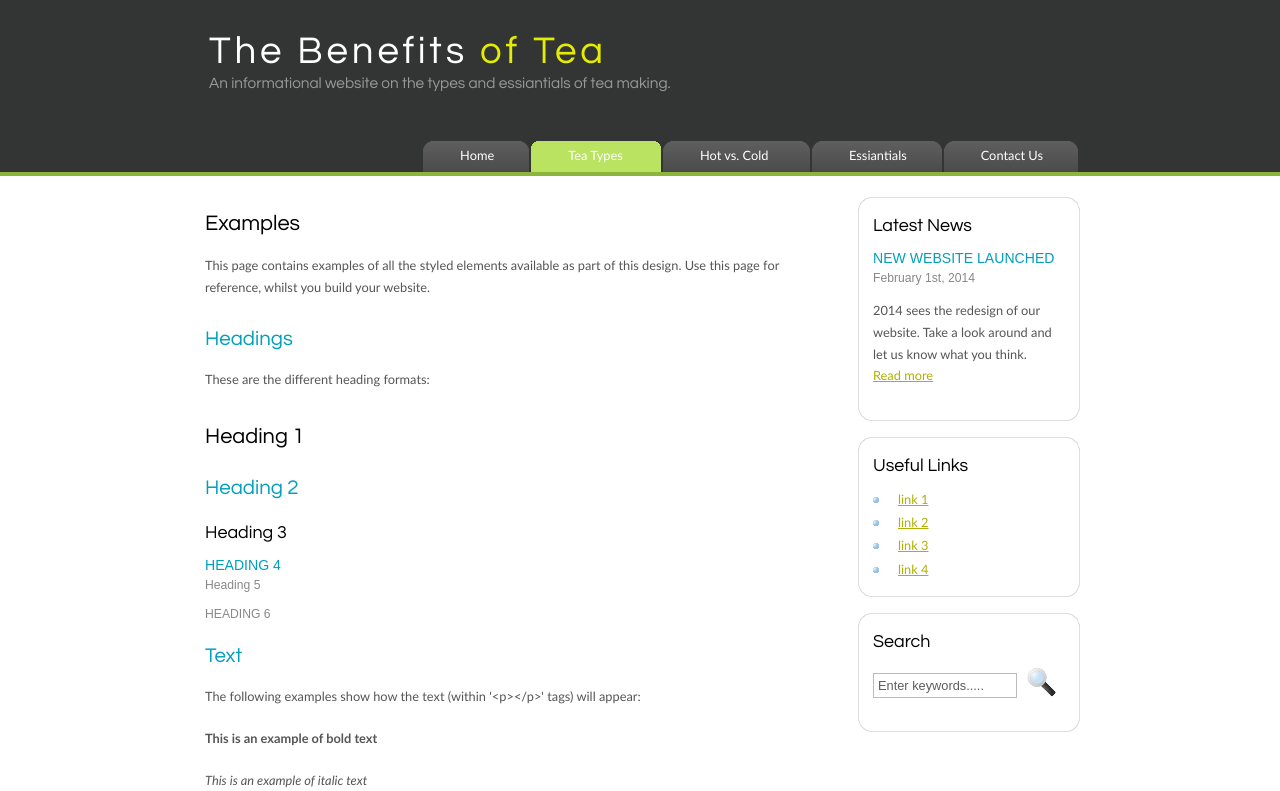
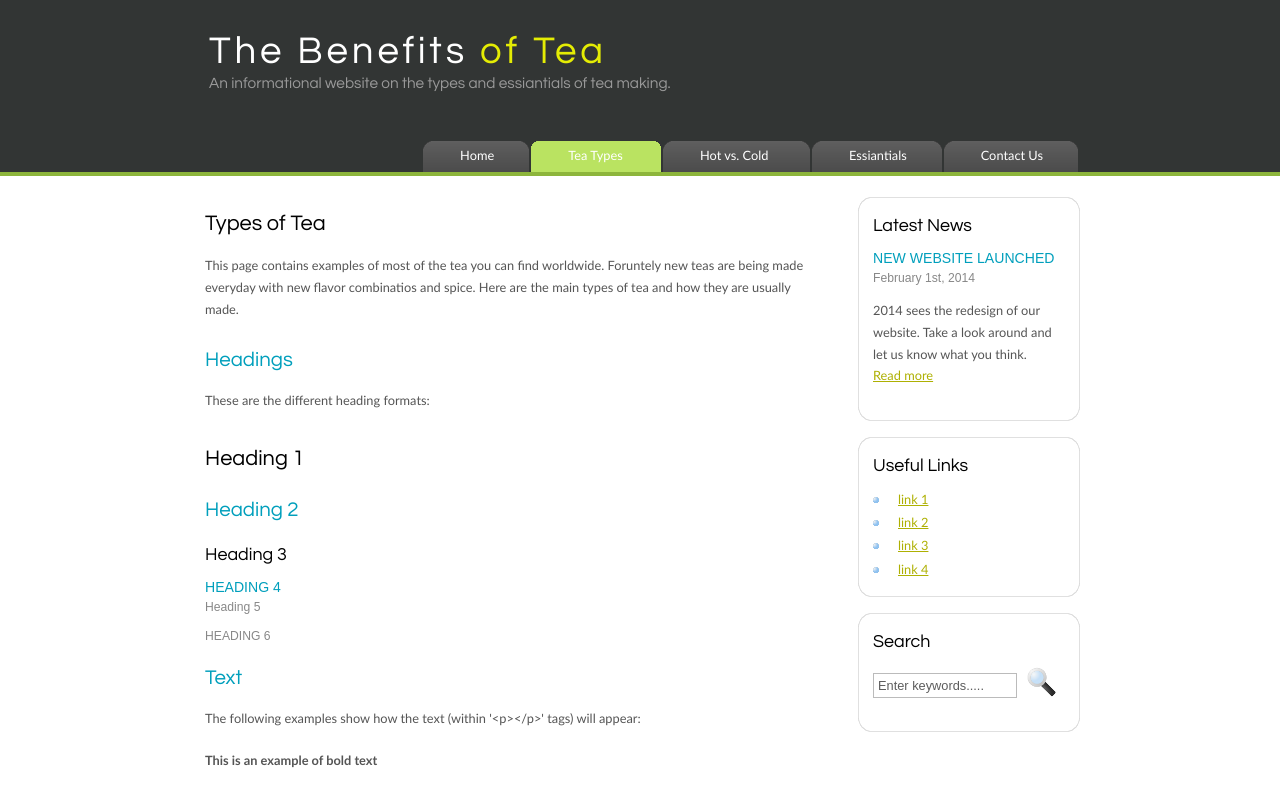
Before and after one commit to KyleGudely/Tea-Website-Kyle-Gudely, a plain HTML site: page teatypes.html in a window 1280 px wide. Shown: the top 791 px of the page. Drawn offline with Linux system fonts and the light colour scheme.

Commit message:
Rename to index

```diff
--- a/teatypes.html
+++ b/teatypes.html
@@ -73,8 +73,8 @@
       </div>
       <div id="content">
         <!-- insert the page content here -->
-        <h1>Examples</h1>
-        <p>This page contains examples of all the styled elements available as part of this design. Use this page for reference, whilst you build your website.</p>
+        <h1>Types of Tea</h1>
+        <p>This page contains examples of most of the tea you can find worldwide. Foruntely new teas are being made everyday with new flavor combinatios and spice. Here are the main types of tea and how they are usually made.&nbsp; &nbsp; &nbsp; &nbsp; &nbsp;&nbsp;</p>
         <h2>Headings</h2>
         <p>These are the different heading formats:</p>
         <h1>Heading 1</h1>
```
Also changed, not shown: images/TeaSpoons.jpg (added), index.html (renamed from home.html), 3 other files.
